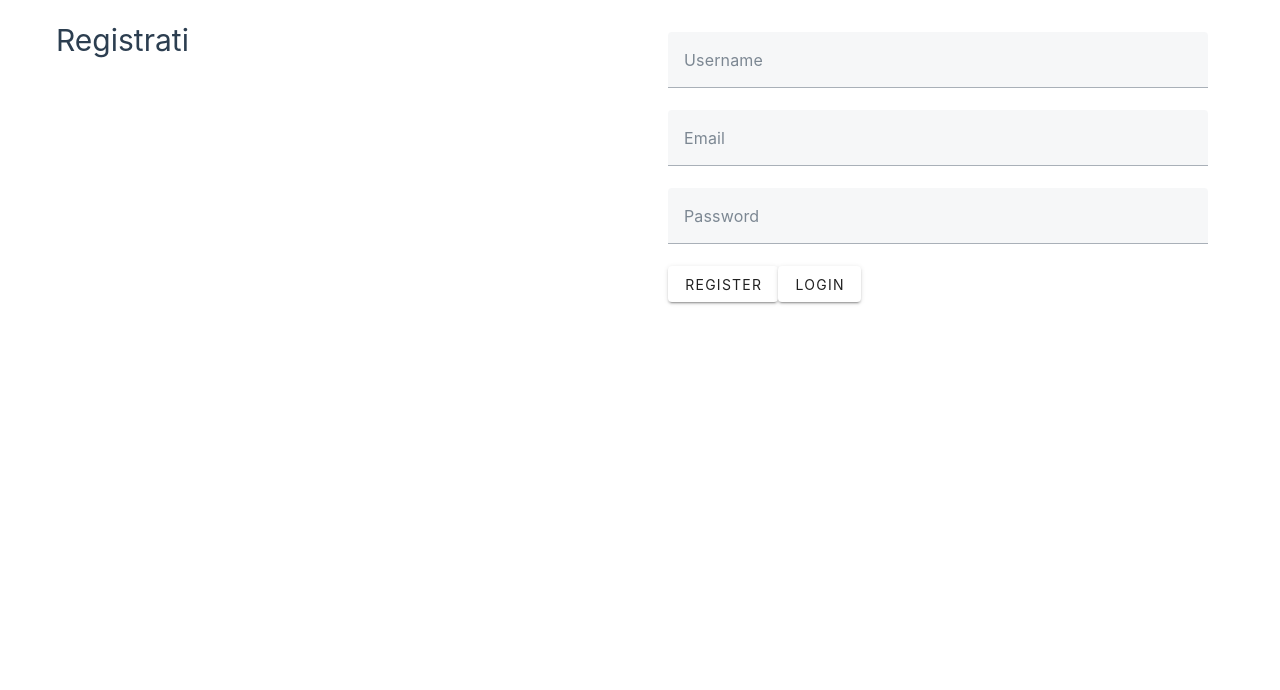
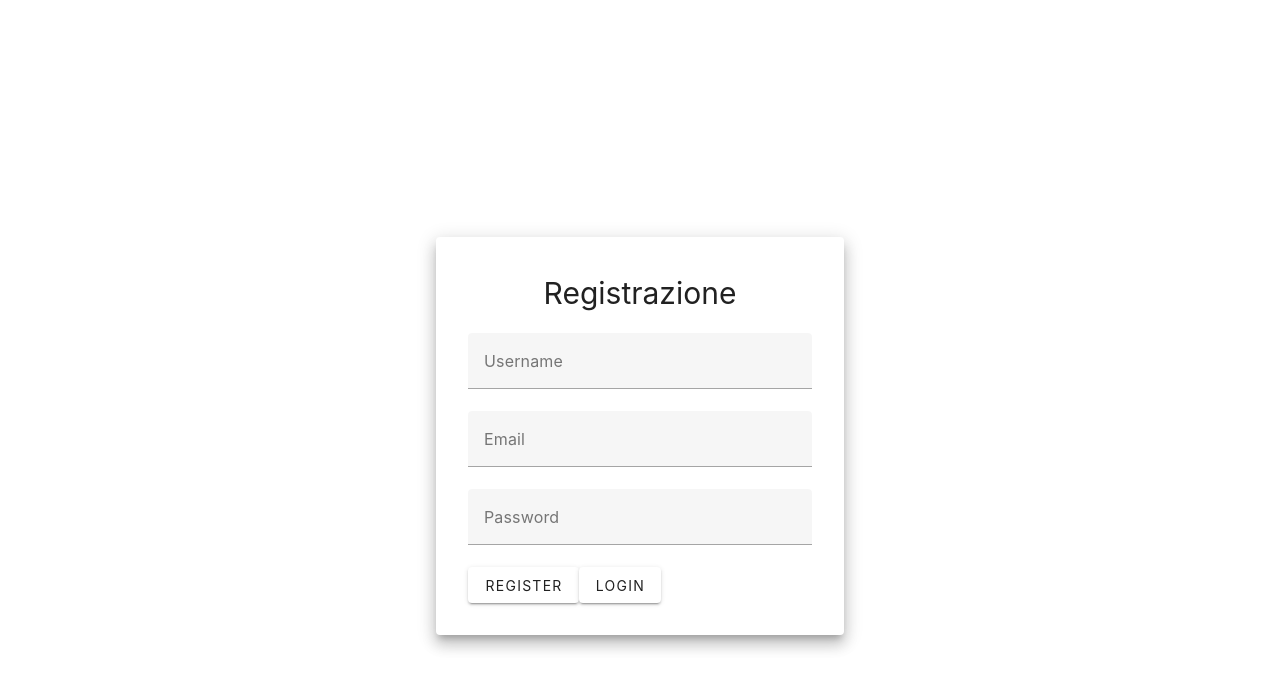
Before and after one commit to mattiagiliberti/webChat, a Vue app in the folder frontend/: page /register in a window 1280 px wide. Shown: the top 690 px of the page. Built offline with nearby package versions, Linux system fonts and the light colour scheme.

Commit message:
redesigning the login and register pages

```diff
--- a/frontend/src/components/Login.vue
+++ b/frontend/src/components/Login.vue
@@ -1,5 +1,6 @@
 <template>
-  <v-container>
+  <v-container class="d-flex justify-center align-center" style="height: 100vh;">
+    <v-card class="pa-8" elevation="10" width="500px">
     <v-form ref="form">
       <v-text-field
         label="Username"
@@ -16,6 +17,7 @@
       <v-btn @click="submit">Login</v-btn>
       <v-btn @click="register">Register</v-btn>
     </v-form>
+  </v-card>
   </v-container>
 </template>
 
--- a/frontend/src/components/Register.vue
+++ b/frontend/src/components/Register.vue
@@ -1,7 +1,14 @@
 <template>
-  <v-container>
+  <v-container class="d-flex justify-center align-center" style="height: 100vh;">
+    <v-card class="pa-8" elevation="10" width="500px">
+      <h1 class="text-center mb-4">Registrazione</h1>
     <v-form ref="form">
-      <v-text-field label="Username" v-model="username" required></v-text-field>
+      <v-text-field
+        label="Username"
+        v-model="username"
+        :rules="nameRules"
+        required
+      ></v-text-field>
       <v-text-field
         label="Email"
         v-model="email"
@@ -17,6 +24,7 @@
       <v-btn @click="register">Register</v-btn>
       <v-btn @click="goToLogin">Login</v-btn>
     </v-form>
+  </v-card>
   </v-container>
 </template>
 
@@ -30,6 +38,9 @@ export default {
       username: "",
       email: "",
       password: "",
+      nameRules: [
+        (v) => (v && v.length <= 10 && v.length >= 3) || "Name must be 10 characters or less",
+      ],
     };
   },
   methods: {
@@ -52,7 +63,7 @@ export default {
         });
     },
     goToLogin() {
-      this.$router.push("/login"); // Torna alla pagina di login
+      this.$router.push("/"); // Torna alla pagina di login
     },
   },
 };
--- a/frontend/src/views/HomeView.vue
+++ b/frontend/src/views/HomeView.vue
@@ -1,10 +1,12 @@
 <template>
-  <v-container>
+  <v-container class="d-flex flex-column align-center mt-5">
     <v-row>
-      <v-col xl="6" md="6" sm="12" cols="12" justify="center">
+      <v-col xl="10" md="10" sm="12" cols="12" justify="center">
         <h1>Benvenuto</h1>
       </v-col>
-      <v-col justify="center">
+    </v-row>
+    <v-row justify="center">
+      <v-col xl="15" md="15" sm="10" cols="12">
         <Login />
       </v-col>
     </v-row>
--- a/frontend/src/views/RegisterView.vue
+++ b/frontend/src/views/RegisterView.vue
@@ -1,15 +1,13 @@
 <template>
-    <v-container>
-      <v-row>
-        <v-col xl="6" md="6" sm="12" cols="12" justify="center">
-          <h1>Registrati</h1>
-        </v-col>
-        <v-col justify="center">
-          <Register />
-        </v-col>
-      </v-row>
-    </v-container>
-  </template>
+  <v-container class="d-flex flex-column align-center mt-5">
+    <v-row justify="center">
+      <v-col xl="15" md="15" sm="10" cols="12">
+        <Register />
+      </v-col>
+    </v-row>
+  </v-container>
+</template>
+
 
   <script>
   import Register from '@/components/Register.vue';
```
